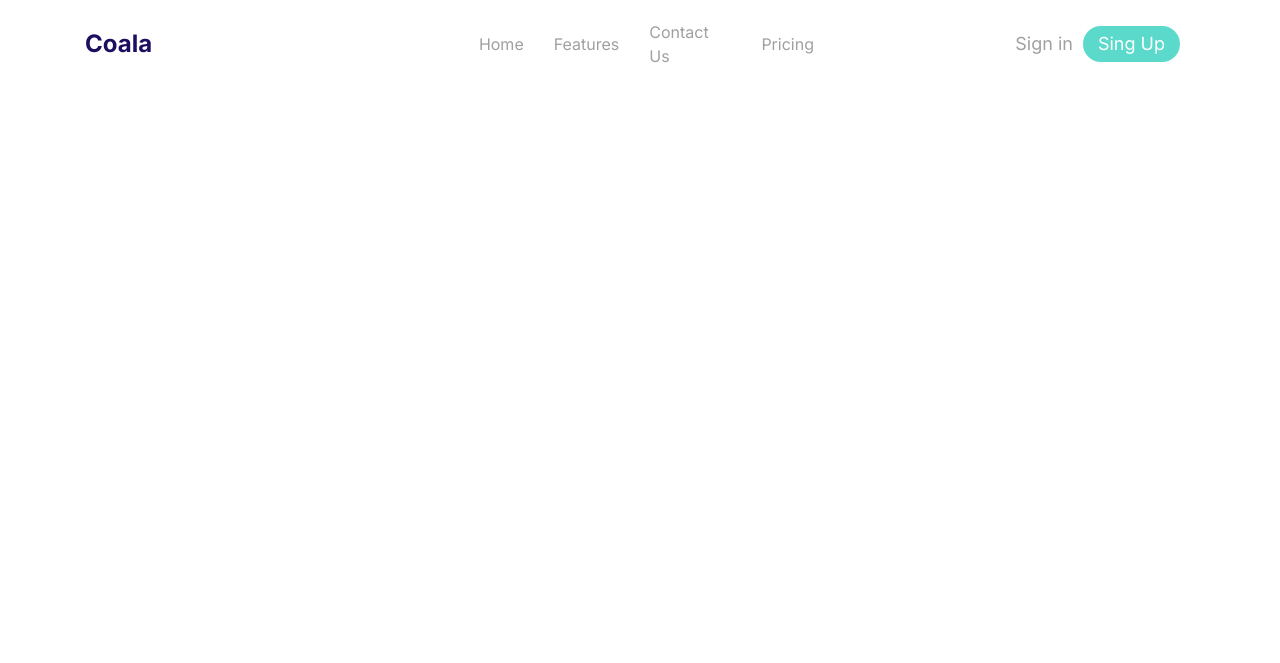
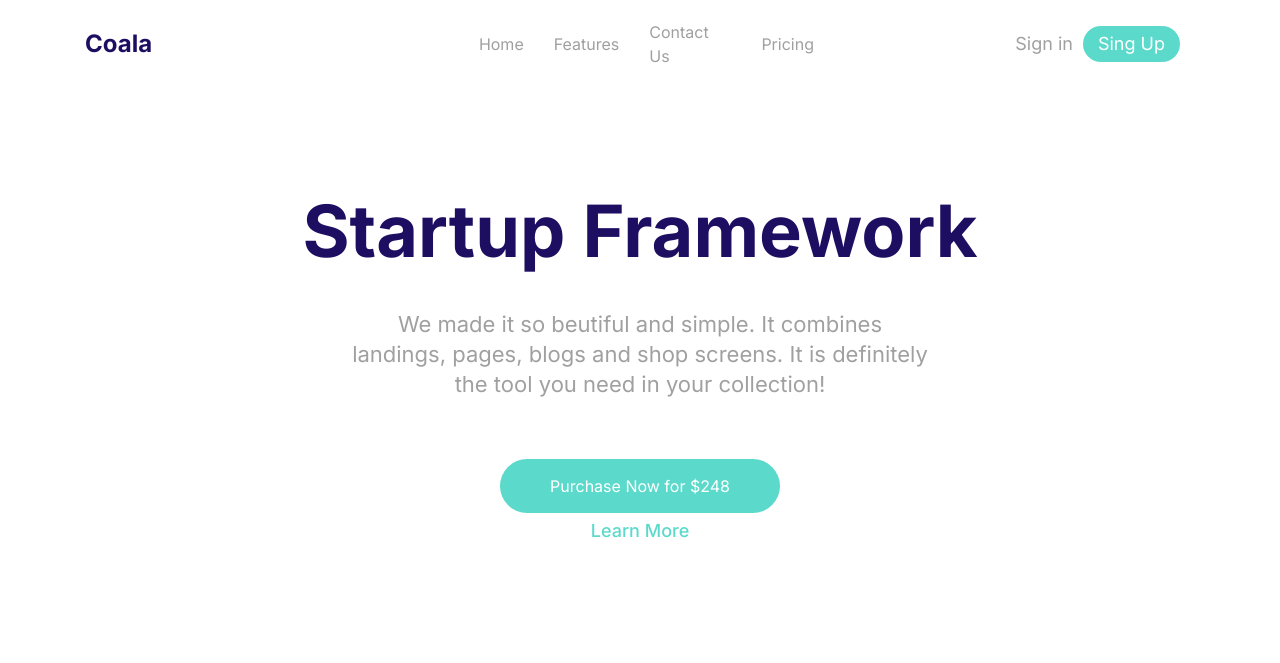
Before and after one commit to rBujar/Coala, a PHP site: page / in a window 1280 px wide. Shown: the top 663 px of the page. Run offline with PHP 8.4, Linux system fonts and the light colour scheme; style sheets or scripts are compiled from the project's sources.

Commit message:
created and styled hero section

```diff
--- a/index.php
+++ b/index.php
@@ -9,7 +9,21 @@
 </head>
 <body>
   <?php include 'components/header.php' ?>
+  <section class="hero container">
+    <div class="row">
+      <div class="hero__item col-12">
+        <div class="hero__title">
+          <h1>Startup Framework</h1>
+          <p class="text-xl text-regular">We made it so beutiful and simple. It combines landings, pages, blogs and shop
+            screens. It is definitely the tool you need in your collection!</p>
+        </div>
+        <div class="hero__button">
+          <button class="header__button green-btn">Purchase Now for $248</button>
+          <a href="#" class="text-md text-medium">Learn More</a>
+        </div>
+      </div>
+    </div>
+  </section>
   <script type="module" src="http://localhost:5173/src/js/main.js"></script>
 </body>
-
 </html>
--- /dev/null
+++ b/src/css/sections/hero.scss
@@ -0,0 +1,52 @@
+.hero {
+    &__item {
+        display: flex;
+        flex-direction: column;
+        justify-content: center;
+        align-items: center;
+        text-align: center;
+        gap: 40px;
+    }
+
+    &__title {
+        display: flex;
+        flex-direction: column;
+        align-items: center;
+        gap: 20px;
+
+        h1 {
+            color: var(--text-color-main);
+        }
+
+        p {
+            color: var(--text-color-grey);
+            max-width: 580px;
+        }
+    }
+
+    &__button {
+        display: flex;
+        flex-direction: column;
+        gap: 5px;
+
+        button {
+            padding: 15px 50px;
+        }
+
+        a {
+            color: var(--action-color-primary);
+        }
+    }
+}
+
+@media (min-width: 992px) {
+    .hero {
+        &__item {
+            gap: 60px;
+        }
+
+        &__title {
+            gap: 35px;
+        }
+    }
+}
--- a/src/css/style.scss
+++ b/src/css/style.scss
@@ -3,6 +3,7 @@
 @import url("./grid_system.scss");
 @import url("./reset.css");
 @import url("./sections/header.scss");
+@import url("./sections/hero.scss");
 @import url("./coala-fonts.css");
 
 * {
@@ -15,16 +16,16 @@
 
 :root {
     --action-color-primary: #5bdacb;
-    --action-color-secondary: #482BE7;
-    --action-color-third: #E93A7D;
-    --text-color-main: #1E0E62;
+    --action-color-secondary: #482be7;
+    --action-color-third: #e93a7d;
+    --text-color-main: #1e0e62;
     --text-color-secondary: #151439;
-    --text-color-white: #FFFFFF;
+    --text-color-white: #ffffff;
     --text-color-grey: #a0a0a0;
-    --background-color-dark: #2F1893;
+    --background-color-dark: #2f1893;
 }
 
-.text-regular{
+.text-regular {
     font-weight: 400;
 }
 .text-medium{
@@ -35,32 +36,32 @@
     font-weight: 700;
 }
 
-.text-xs{
+.text-xs {
     font-size: 14px;
     line-height: 22px;
 }
 
-.text-sm{
+.text-sm {
     font-size: 16px;
     line-height: 24px;
 }
 
-.text-md{
+.text-md {
     font-size: 18px;
     line-height: 26px;
 }
 
-.text-lg{
+.text-lg {
     font-size: 20px;
     line-height: 28px;
 }
 
-.text-xl{
+.text-xl {
     font-size: 22px;
     line-height: 30px;
 }
 
-h1{
+h1 {
     font-size: 32px;
     line-height: 52px;
 }
@@ -73,25 +74,25 @@ li {
     list-style: none;
 }
 
-.green-btn{
+.green-btn {
     border: none;
     outline: none;
     border-radius: 50px;
     background-color: var(--action-color-primary);
+    color: var(--text-color-white);
     transition: background-color 0.3s ease-in-out, color 0.5s ease-in-out;
 
-    &:hover{
+    &:hover {
         background-color: #85e3d8;
         color: var(--text-color-grey);
     }
-
 }
 
-.default-bg{
+.default-bg {
     background-color: var(--background-color-dark);
 }
 
-.section{
+section {
     padding-top: 50px;
     padding-bottom: 50px;
 }
@@ -115,7 +116,7 @@ li {
         max-width: 720px;
     }
 
-    h1{
+    h1 {
         font-size: 42px;
         line-height: 52px;
     }
@@ -123,8 +124,8 @@ li {
 
 @media (min-width: 992px) {
     .section{
-        padding-top: 120px;
-        padding-bottom: 120px;
+        padding-top: 100px;
+        padding-bottom: 100px;
     }
 
     .container {
@@ -141,9 +142,15 @@ li {
     .container {
         max-width: 1140px;
     }
-    h1{
+
+    h1 {
         font-size: 72px;
         line-height: 86px;
+    }
+
+    section {
+        padding-top: 120px;
+        padding-bottom: 120px;
     }
 }
 
```
